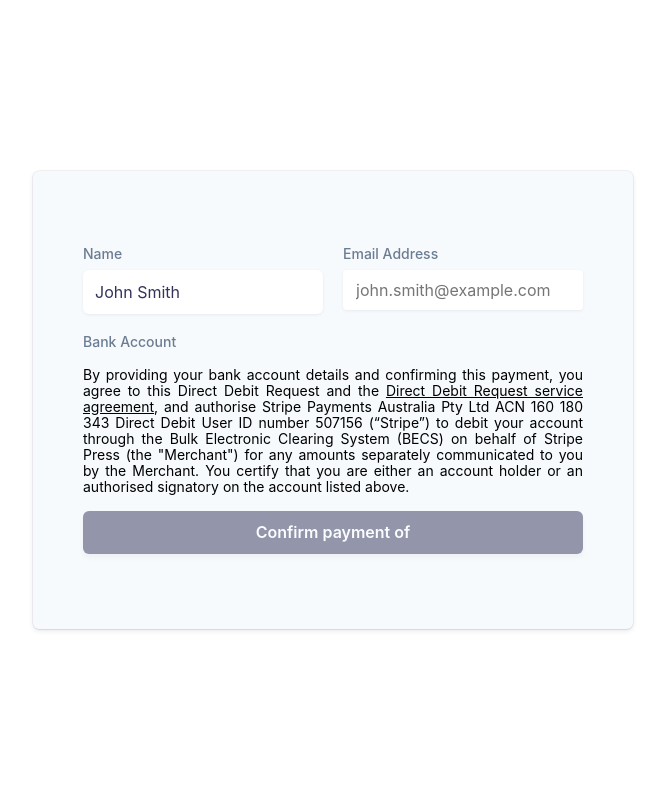
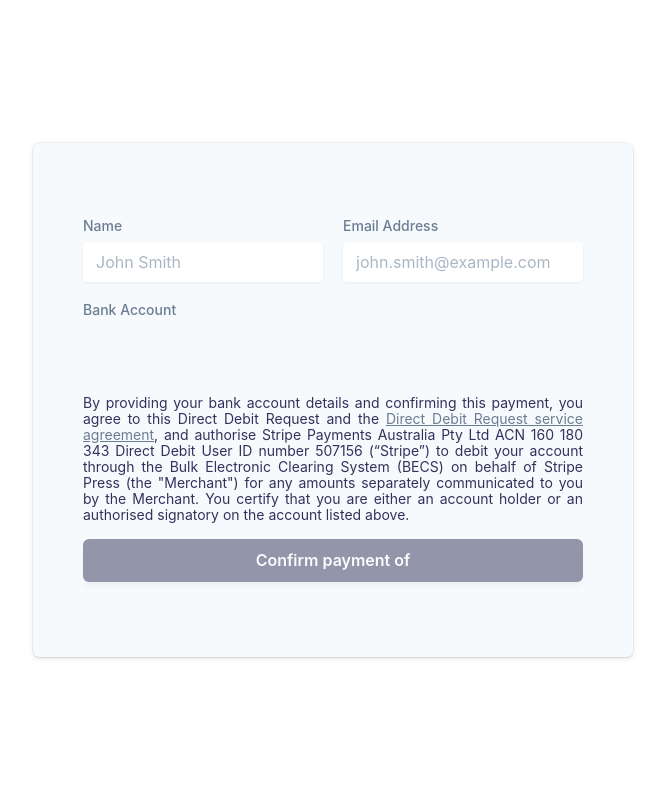
Before and after one commit to stripe-archive/au-becs-debit-payment, a PHP site: page / in a window 1280 px wide. Shown: the whole page, without its empty margins (307-972 px from the left). Run offline with PHP 8.4, Linux system fonts and the light colour scheme; some libraries are stand-ins or nearby versions.

Commit message:
Styling updates (#1)
Co-authored-by: pjan-stripe <46692997+pjan-stripe@users.noreply.github.com>

```diff
--- a/client/web/css/global.css
+++ b/client/web/css/global.css
@@ -2,54 +2,31 @@
 * The CSS shown here will not be introduced in the Quickstart guide, but
 * shows how you can use CSS to style your Element's container.
 */
-input,
-.StripeElement {
-  height: 40px;
-  padding: 10px 12px;
-
-  color: #32325d;
-  background-color: white;
-  border: 1px solid transparent;
-  border-radius: 4px;
-
-  box-shadow: 0 1px 3px 0 #e6ebf1;
-  -webkit-transition: box-shadow 150ms ease;
-  transition: box-shadow 150ms ease;
-}
-
-input:focus,
-.StripeElement--focus {
-  box-shadow: 0 1px 3px 0 #cfd7df;
-}
-
-.StripeElement--invalid {
-  border-color: #fa755a;
-}
-
-.StripeElement--webkit-autofill {
-  background-color: #fefde5 !important;
-}
 
 /* Variables */
 :root {
   --body-color: rgb(247, 250, 252);
+  --font-color: rgb(50, 50, 93);
   --button-color: rgb(30, 166, 114);
-  --accent-color: #32325d;
-  --link-color: ##6b7c93;
-  --font-color: rgb(105, 115, 134);
-  --body-font-family: -apple-system, BlinkMacSystemFont, sans-serif;
+  --accent-color: rgb(50, 50, 93);
+  --link-color: rgb(107, 124, 147);
+  --error-color: rgb(250, 117, 90);
+  --body-font-family: -apple-system, BlinkMacSystemFont, "Segoe UI", Roboto, Helvetica, Arial, sans-serif;
   --radius: 6px;
   --form-width: 600px;
+  --gray-light: #ccc;
 }
 
 /* Base */
 * {
   box-sizing: border-box;
 }
+
 body {
   font-family: var(--body-font-family);
   font-size: 16px;
   -webkit-font-smoothing: antialiased;
+  color: var(--font-color);
 }
 
 /* Layout */
@@ -80,47 +57,39 @@ body {
     0px 2px 5px 0px rgba(50, 50, 93, 0.1), 0px 1px 1.5px 0px rgba(0, 0, 0, 0.07);
 }
 
-.sr-field-error {
-  color: var(--font-color);
-  text-align: left;
-  font-size: 13px;
-  line-height: 17px;
-  margin-top: 12px;
-}
-
 /* Inputs */
-input[type="text"],
-input[type="email"] {
+input,
+.StripeElement {
+  height: 40px;
+  padding: 10px 12px;
+  color: #32325d;
+  background-color: white;
+  border: 1px solid transparent;
+  border-radius: 4px;
+  box-shadow: 0 1px 3px 0 #e6ebf1;
+  -webkit-transition: box-shadow 150ms ease;
+  transition: box-shadow 150ms ease;
   width: 100%;
   outline: none;
 }
-.sr-input,
-input[type="text"] {
-  border: 1px solid var(--gray-border);
-  border-radius: var(--radius);
-  padding: 5px 12px;
-  height: 44px;
-  width: 100%;
-  outline: none;
-  transition: box-shadow 0.2s ease;
-  background: white;
-  -moz-appearance: none;
-  -webkit-appearance: none;
-  appearance: none;
+
+input:focus,
+.StripeElement--focus {
+  box-shadow: 0 1px 3px 0 #cfd7df;
 }
-.sr-input:focus,
-input[type="text"]:focus,
-button:focus,
-.focused {
-  box-shadow: 0 0 0 1px rgba(50, 151, 211, 0.3), 0 1px 1px 0 rgba(0, 0, 0, 0.07),
-    0 0 0 4px rgba(50, 151, 211, 0.3);
-  outline: none;
-  z-index: 9;
+
+.StripeElement--invalid {
+  border-color: var(--error-color);
 }
-.sr-input::placeholder,
-input[type="text"]::placeholder {
-  color: var(--gray-light);
+
+.StripeElement--webkit-autofill {
+  background-color: #fefde5 !important;
 }
+
+input::placeholder {
+  color: #aab7c4 ;
+}
+
 .sr-result {
   height: 44px;
   -webkit-transition: height 1s ease;
@@ -195,6 +164,13 @@ button:disabled {
   cursor: none;
 }
 
+#button-text:not(.payment) span.payment {
+  display: none;
+}
+#button-text:not(.setup) span.setup {
+  display: none;
+}
+
 a {
   color: var(--link-color);
   text-decoration: underline;
@@ -209,6 +185,7 @@ a:active {
   filter: brightness(0.5);
 }
 
+
 /* Code block */
 code,
 pre {
@@ -216,10 +193,12 @@ pre {
   font-size: 12px;
 }
 
+
 /* Stripe Element placeholder */
 .sr-element {
   padding-top: 12px;
 }
+
 
 /* Responsiveness */
 @media (max-width: 720px) {
@@ -253,7 +232,8 @@ pre {
   }
 }
 
-/* todo: spinner/processing state, errors, animations */
+
+/* spinner/processing state, errors, animations */
 
 .spinner,
 .spinner:before,
@@ -324,6 +304,7 @@ pre {
   }
 }
 
+
 /* Animated form */
 
 .sr-root {
@@ -358,6 +339,38 @@ pre {
   }
 }
 
+
+/* Form element styling */
+
+#bank-name + button {
+  margin-top: 12px;
+}
+
+#error-message {
+  margin-top: 12px;
+  text-align: center;
+  color: var(--error-color);
+}
+
+#bank-name {
+  margin-top: 8px;
+}
+
+#error-message,
+#bank-name {
+  min-height: 20px;
+  font-size: 14px;
+  opacity: 0;
+  transform: translateY(4px);
+  transition: all 400ms cubic-bezier(0.075, 0.82, 0.165, 1);
+}
+
+#error-message.visible,
+#bank-name.visible {
+  opacity: 1;
+  transform: translateY(0);
+}
+
 #mandate-acceptance {
   margin-top: 8px;
   font-size: 14px;
--- a/client/web/script.js
+++ b/client/web/script.js
@@ -60,9 +60,23 @@ const setupElements = function() {
   // Custom styling can be passed to options when creating an Element
   const style = {
     base: {
-      // Add your base input styles here. For example:
-      fontSize: "16px",
-      color: "#32325d"
+      color: '#32325d',
+      fontFamily: '-apple-system, BlinkMacSystemFont, "Segoe UI", Roboto, Helvetica, Arial, sans-serif',
+      fontSmoothing: 'antialiased',
+      fontSize: '16px',
+      '::placeholder': {
+        color: '#aab7c4'
+      },
+      ':-webkit-autofill': {
+        color: '#32325d',
+      },
+    },
+    invalid: {
+      color: '#fa755a',
+      iconColor: '#fa755a',
+      ':-webkit-autofill': {
+        color: '#fa755a',
+      },
     }
   };
 
```
